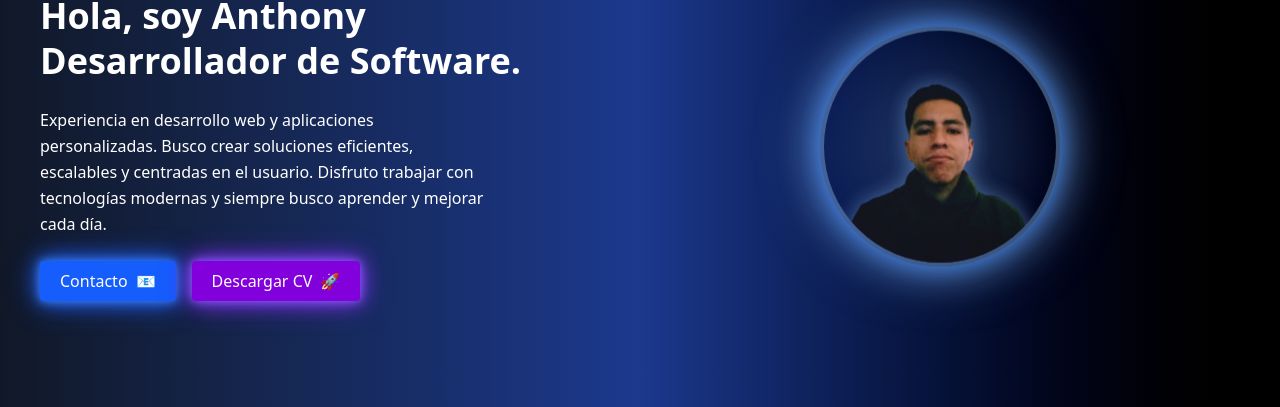
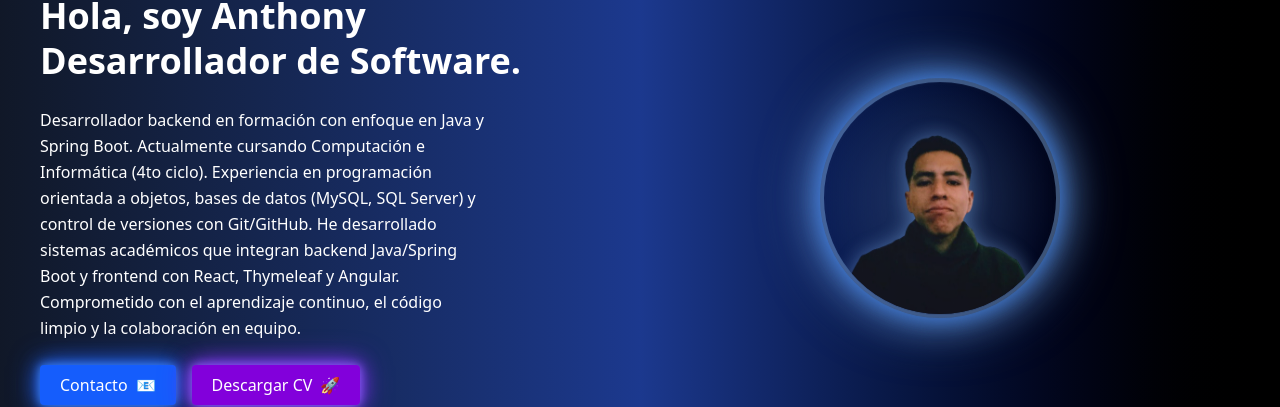
Before and after one commit to thoonidev/my-portfolio, a React (Vite) app: page / in a window 1280 px wide. Shown: the part 135-542 px from the top of the page. Built offline with nearby package versions, Linux system fonts and the light colour scheme.

Commit message:
Revise About section with new professional details
Updated the description to reflect current skills and experience.

```diff
--- a/src/components/About.jsx
+++ b/src/components/About.jsx
@@ -12,10 +12,7 @@ export default function About() {
             Desarrollador de Software.
           </h1>
           <p className="text-base leading-relaxed max-w-md">
-            Experiencia en desarrollo web y aplicaciones personalizadas. Busco
-            crear soluciones eficientes, escalables y centradas en el usuario.
-            Disfruto trabajar con tecnologías modernas y siempre busco aprender
-            y mejorar cada día.
+            Desarrollador backend en formación con enfoque en Java y Spring Boot. Actualmente cursando Computación e Informática (4to ciclo). Experiencia en programación orientada a objetos, bases de datos (MySQL, SQL Server) y control de versiones con Git/GitHub. He desarrollado sistemas académicos que integran backend Java/Spring Boot y frontend con React, Thymeleaf y Angular. Comprometido con el aprendizaje continuo, el código limpio y la colaboración en equipo.
           </p>
           <div className="flex flex-col sm:flex-row items-center gap-4">
             <a
```
